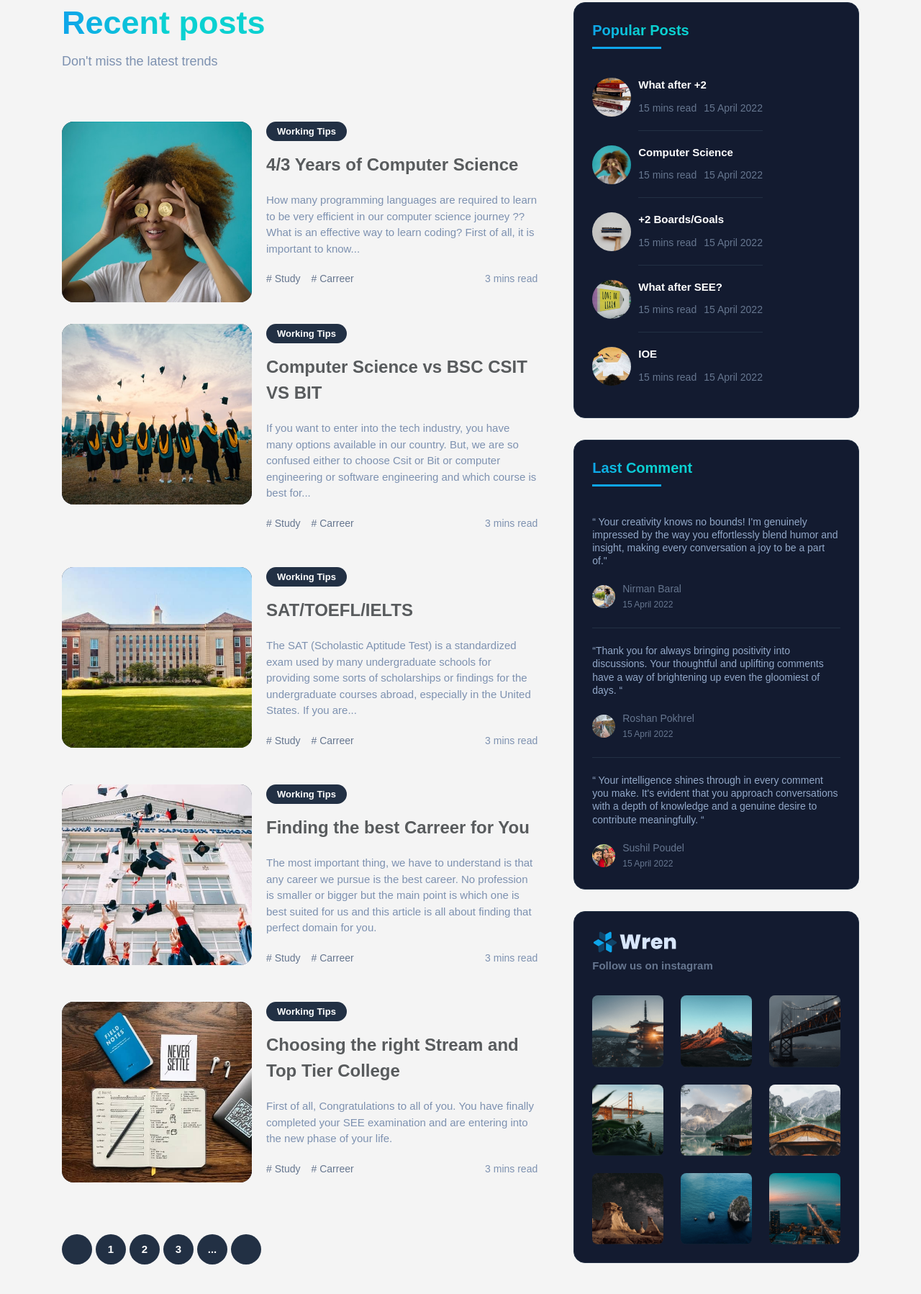
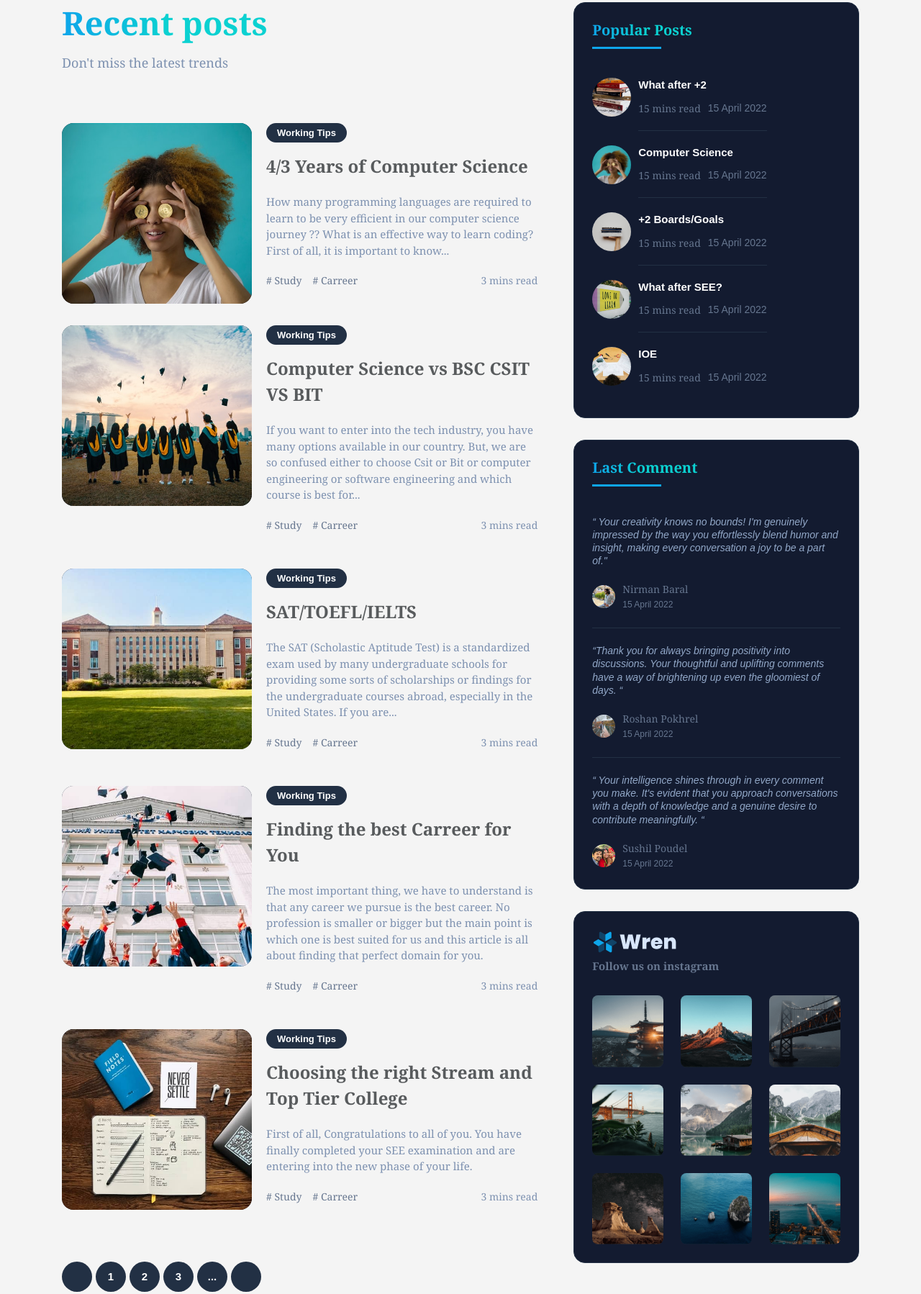
Before and after one commit to Saagar012/Saagar012.github.io, a plain HTML site: page blog.html in a window 1280 px wide. Shown: the part 97-1895 px from the top of the page at 72% size. Drawn offline with Linux system fonts and the light colour scheme.

Commit message:
minor changes is made in blog fonts

```diff
--- a/blog.html
+++ b/blog.html
@@ -66,7 +66,7 @@
                                 <a href="#" class="card-badge">Working Tips</a>
 
                                 <h3 class="headline headline-3 card-title">
-                                    <a href="https://caveontech.com/computer-science-in-nepal/"
+                                    <a target="_blank" href="https://caveontech.com/computer-science-in-nepal/"
                                         class="link hover-title">4/3
                                         Years of Computer Science</a>
                                 </h3>
@@ -107,7 +107,7 @@
                                 <a href="#" class="card-badge">Working Tips</a>
 
                                 <h3 class="headline headline-3 card-title">
-                                    <a href="https://caveontech.com/btech-vs-csit-vs-bit/" class="link hover-title"> Computer Science vs BSC CSIT VS BIT</a>
+                                    <a target="_blank" href="https://caveontech.com/btech-vs-csit-vs-bit/" class="link hover-title"> Computer Science vs BSC CSIT VS BIT</a>
                                 </h3>
 
                                 <p>
@@ -147,7 +147,7 @@
                                 <a href="#" class="card-badge">Working Tips</a>
 
                                 <h3 class="headline headline-3 card-title">
-                                    <a href="https://caveontech.com/sat-toefl-ielts-in-nepal/" class="link hover-title">SAT/TOEFL/IELTS
+                                    <a target="_blank" href="https://caveontech.com/sat-toefl-ielts-in-nepal/" class="link hover-title">SAT/TOEFL/IELTS
                                     </a>
                                 </h3>
 
@@ -188,7 +188,7 @@
                                 <a href="#" class="card-badge">Working Tips</a>
 
                                 <h3 class="headline headline-3 card-title">
-                                    <a href="https://caveontech.com/best-career-in-nepal/" class="link hover-title">Finding the best Carreer for You
+                                    <a target="_blank" href="https://caveontech.com/best-career-in-nepal/" class="link hover-title">Finding the best Carreer for You
                                     </a>
                                 </h3>
 
@@ -230,7 +230,7 @@
                                 <a href="#" class="card-badge">Working Tips</a>
 
                                 <h3 class="headline headline-3 card-title">
-                                    <a href="https://caveontech.com/choosing-the-right-stream/" class="link hover-title"> Choosing the right Stream and Top Tier
+                                    <a target="_blank" href="https://caveontech.com/choosing-the-right-stream/" class="link hover-title"> Choosing the right Stream and Top Tier
                                         College</a>
                                 </h3>
 
--- a/css/blogStyle.css
+++ b/css/blogStyle.css
@@ -529,7 +529,9 @@ body.nav-active {
   left: 24px;
 }
 
-
+h3, p, .span{
+  font-family:Georgia, 'Times New Roman', Times, serif;
+}
 
 
 
@@ -886,6 +888,7 @@ body.nav-active {
   font-size: var(--fontSize-6);
   line-height: var(--lineHeight-1);
   margin-block-end: 20px;
+  font-style: oblique;
 }
 
 .comment-card .profile-card {
```
